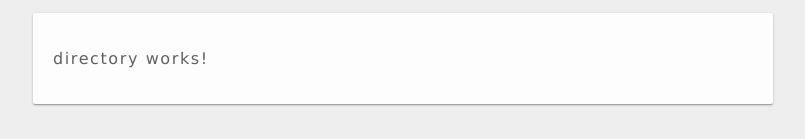
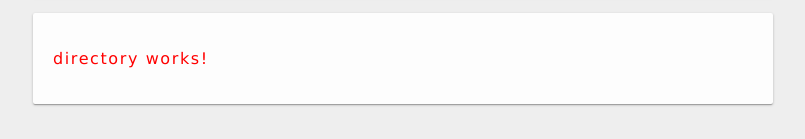
Before and after one commit to SafNaaz/ninja-directory-angular, an Angular app: page /directory in a window 1280 px wide. Shown: the part 182-321 px from the top of the page, without its empty margins (237-1042 px from the left). Built offline with nearby package versions, Linux system fonts and the light colour scheme.

Commit message:
ngclass to interact to view

```diff
--- a/src/app/directory/directory.component.html
+++ b/src/app/directory/directory.component.html
@@ -1,4 +1,6 @@
-<p>directory works!</p>
+<p [ngClass]="classes">
+    directory works!
+</p>
 
 <style>
     .blue{color: blue;}
--- a/src/app/directory/directory.component.ts
+++ b/src/app/directory/directory.component.ts
@@ -8,6 +8,8 @@ import { ActivatedRoute} from '@angular/router'
 })
 export class DirectoryComponent implements OnInit {
 
+  classes = {'blue' : false, 'red': true, 'underline' : false}
+
   ngOnInit(): void {
   }
 
```
